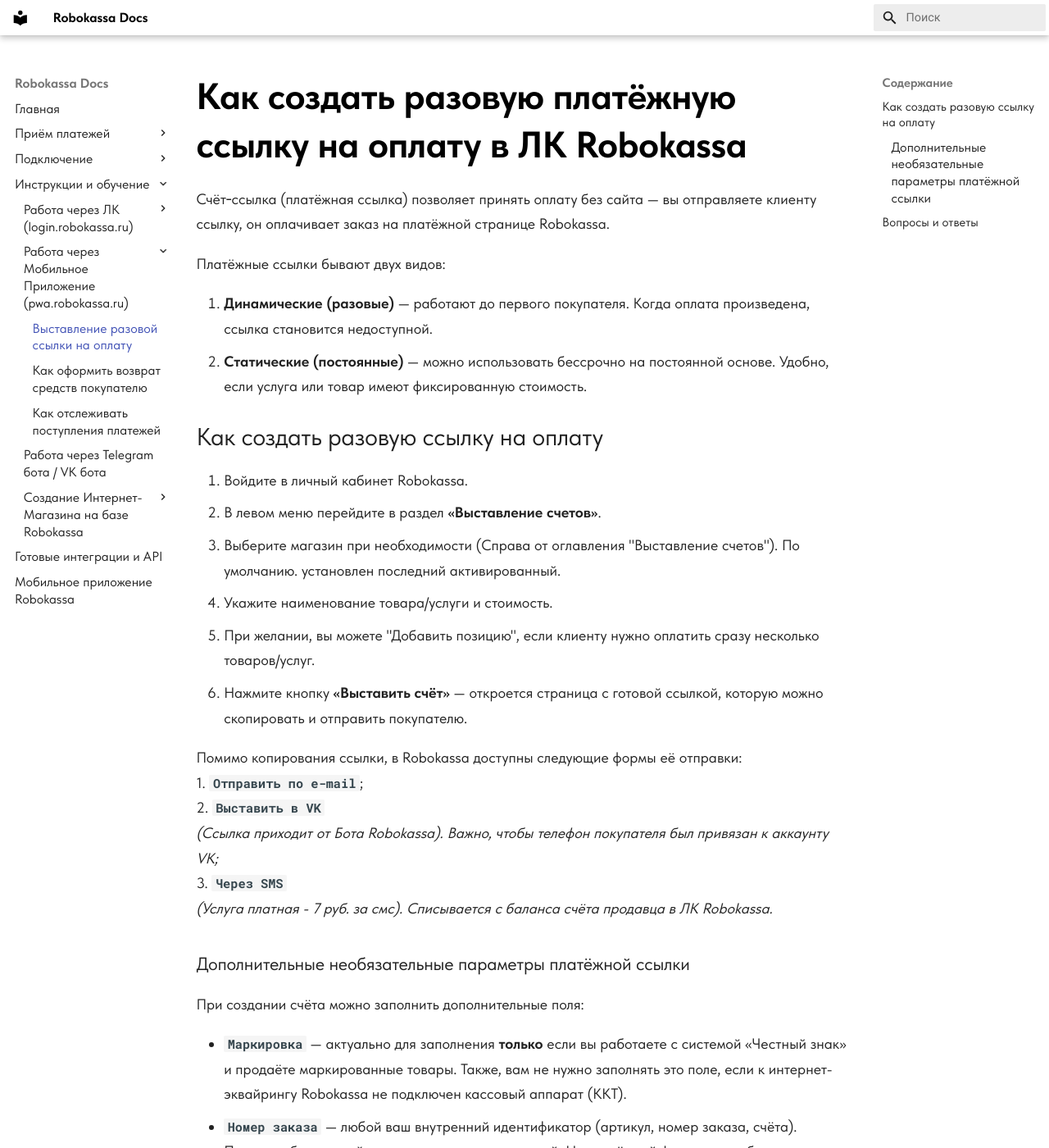
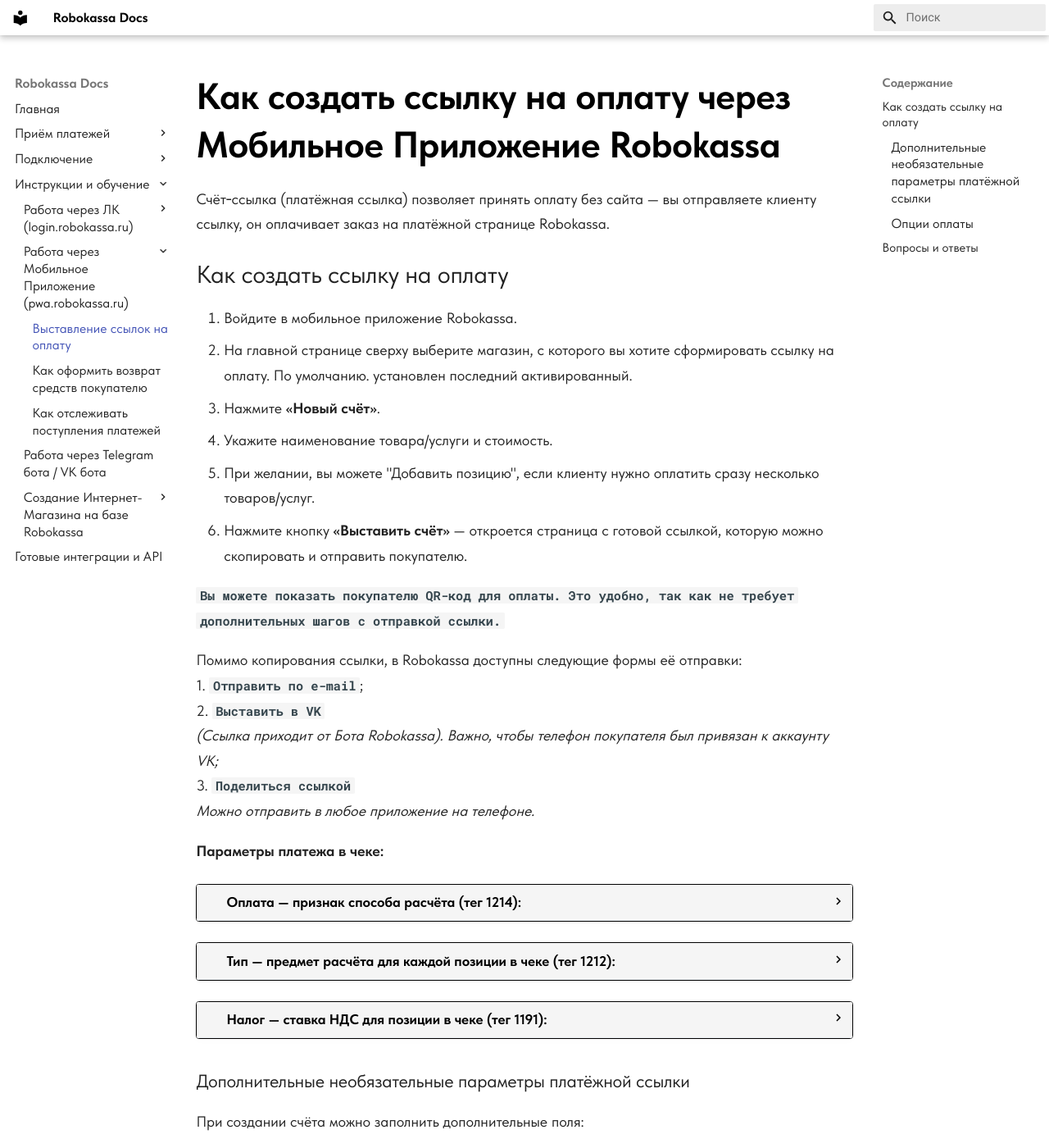
Before and after one commit to rk-sales/docs, an MkDocs documentation site: the page built from docs/instructions/app-robokassa/app-paylink.md, in a window 1280 px wide and 1400 px high. Shown: the whole window at 82% size. Built offline with MkDocs 1.6.1 and Material for MkDocs 9.7.7, drawn with Linux system fonts in a browser that asks for light colours; some of the changed text lies outside the part shown.

```diff
--- a/docs/extra.css
+++ b/docs/extra.css
@@ -738,3 +738,76 @@ p.table-mobile-hint {
   border-bottom: 1px solid #eaeef2 !important;
   background-color: #f5f5f5 !important;
 }
+
+/* ===== ТАРИФНАЯ ТАБЛИЦА — РАВНЫЕ СТОЛБЦЫ ===== */
+.md-typeset .standard-table table {
+  table-layout: fixed !important;
+  width: 100% !important;
+  margin: 0 0 !important;
+  border-collapse: collapse !important;
+}
+
+.md-typeset .standard-table table th,
+.md-typeset .standard-table table td {
+  width: 33.333% !important;
+  min-width: 33.333% !important;
+  max-width: 33.333% !important;
+  padding: 0.5rem 0.35rem !important;
+  font-size: 16px !important;
+  font-weight: 400 !important;
+  letter-spacing: normal !important;
+  white-space: normal !important;
+  word-break: break-word !important;
+  overflow-wrap: break-word !important;
+  line-height: 1.4 !important;
+  text-align: left !important;
+  vertical-align: middle !important;
+}
+
+.md-typeset .standard-table table th {
+  font-weight: 700 !important;
+  background-color: #f5f5f5 !important;
+}
+
+/* Отменяем глобальный стиль для первого столбца */
+.md-typeset .standard-table table td:first-child,
+.md-typeset .standard-table table th:first-child {
+  width: 33.333% !important;
+  min-width: 33.333% !important;
+  max-width: 33.333% !important;
+  background-color: #f5f5f5 !important;
+  padding-left: 0.5rem !important;
+  padding-right: 0.5rem !important;
+  font-size: 16px !important;
+  letter-spacing: normal !important;
+  line-height: 1.4 !important;
+}
+
+/* Принудительно отменяем глобальный стиль для 2-го и 3-го столбцов */
+.md-typeset .standard-table table td:not(:first-child),
+.md-typeset .standard-table table th:not(:first-child) {
+  font-size: 16px !important;
+  letter-spacing: normal !important;
+  line-height: 1.4 !important;
+  white-space: normal !important;
+  word-break: break-word !important;
+  overflow-wrap: break-word !important;
+}
+
+/* ===== ИКОНКИ В ТЕКСТЕ (inline) ===== */
+.icon-inline {
+  display: inline-block !important;
+  width: 20px !important;
+  height: 20px !important;
+  vertical-align: middle !important;
+  margin: 0 2px !important;
+  object-fit: contain !important;
+}
+
+/* Для списков и заголовков можно чуть крупнее */
+.md-typeset li .icon-inline,
+.md-typeset h3 .icon-inline,
+.md-typeset h4 .icon-inline {
+  width: 20px !important;
+  height: 20px !important;
+}
--- a/docs/instructions/app-robokassa/app-paylink.md
+++ b/docs/instructions/app-robokassa/app-paylink.md
@@ -1,44 +1,26 @@
-# Как создать разовую платёжную ссылку на оплату в ЛК Robokassa
+# Как создать ссылку на оплату через Мобильное Приложение Robokassa
 
 Счёт‑ссылка (платёжная ссылка) позволяет принять оплату без сайта — вы отправляете клиенту ссылку, он оплачивает заказ на платёжной странице Robokassa.
 
-Платёжные ссылки бывают двух видов:
+## Как создать ссылку на оплату
 
-1. **Динамические (разовые)** — работают до первого покупателя. Когда оплата произведена, ссылка становится недоступной.
-2. **Статические (постоянные)** — можно использовать бессрочно на постоянной основе. Удобно, если услуга или товар имеют фиксированную стоимость.
-
-## Как создать разовую ссылку на оплату
-
-1. Войдите в личный кабинет Robokassa.
-2. В левом меню перейдите в раздел **«Выставление счетов»**.
-3. Выберите магазин при необходимости (Справа от оглавления "Выставление счетов"). По умолчанию. установлен последний активированный.
+1. Войдите в мобильное приложение Robokassa.
+2. На главной странице сверху выберите магазин, с которого вы хотите сформировать ссылку на оплату. По умолчанию. установлен последний активированный.
+3. Нажмите **«Новый счёт»**.
 3. Укажите наименование товара/услуги и стоимость.
 4. При желании, вы можете "Добавить позицию", если клиенту нужно оплатить сразу несколько товаров/услуг.
 5. Нажмите кнопку **«Выставить счёт»** — откроется страница с готовой ссылкой, которую можно скопировать и отправить покупателю.
+
+**`Вы можете показать покупателю QR-код для оплаты. Это удобно, так как не требует дополнительных шагов с отправкой ссылки.`**
 
 Помимо копирования ссылки, в Robokassa доступны следующие формы её отправки:
 1. **`Отправить по e-mail`**;
 2. **`Выставить в VK`**
 *(Ссылка приходит от Бота Robokassa). Важно, чтобы телефон покупателя был привязан к аккаунту VK;*
-3. **`Через SMS`**
-*(Услуга платная - 7 руб. за смс). Списывается с баланса счёта продавца в ЛК Robokassa.*
+3. **`Поделиться ссылкой`**
+*Можно отправить в любое приложение на телефоне.*
 
-### Дополнительные необязательные параметры платёжной ссылки
-
-При создании счёта можно заполнить дополнительные поля:
-
-- **`Маркировка`** — актуально для заполнения **только** если вы работаете с системой «Честный знак» и продаёте маркированные товары. Также, вам не нужно заполнять это поле, если к интернет-эквайрингу Robokassa не подключен кассовый аппарат (ККТ).
-- **`Номер заказа`** — любой ваш внутренний идентификатор (артикул, номер заказа, счёта). Помогает быстро найти оплату в истории операций. На платёжной форме не отображается.
-- **`Описание заказа`** — что именно оплачивает клиент (товар, услуга, период, номер договора и т.п.). Видно на платёжной странице.
-- **`Комментарий для сотрудников`** — внутренний комментарий, который виден только вам и сотрудникам в личном кабинете. Клиент его не видит.
-- **`Связать аванс или предоплату`** — отметьте, если оплата по ссылке является авансом или предоплатой по договору.
-- **`SuccessUrl2`** — дополнительный адрес, на который клиент будет перенаправлен после успешной оплаты (например, на личный кабинет или страницу с материалами).
-- **`FailUrl2`** — дополнительный адрес для перенаправления при неуспешной оплате (например, страницу с инструкцией по повторной оплате).
-- **`Опции оплаты`** — можно задать сколько дней будет действовать ссылка и выбрать интерфейс оплаты (Русский или Английский).
-
-Заполняйте только те поля, которые нужны для конкретного счёта‑ссылки.
-
-**Параметры платежа в чеке (справа):**
+**Параметры платежа в чеке:**
 
 ??? example "**Оплата** — признак способа расчёта (тег 1214):"
 
@@ -88,6 +70,33 @@
     11. **`НДС +22%`** — расчётная ставка (с 2026 года): сумма НДС входит в цену, считается как `цена * 22/122`.
     12. **`НДС 22/122`** — сумма НДС выделена отдельно и соответствует 22% от налогооблагаемой базы (нововведение 2026 года).
 
+
+### Дополнительные необязательные параметры платёжной ссылки
+
+При создании счёта можно заполнить дополнительные поля:
+
+- **`Маркировка`** — актуально для заполнения **только** если вы работаете с системой «Честный знак» и продаёте маркированные товары. Также, вам не нужно заполнять это поле, если к интернет-эквайрингу Robokassa не подключен кассовый аппарат (ККТ).
+- **`Номер заказа`** — любой ваш внутренний идентификатор (артикул, номер заказа, счёта). Помогает быстро найти оплату в истории операций. На платёжной форме не отображается.
+- **`Описание заказа`** — что именно оплачивает клиент (товар, услуга, период, номер договора и т.п.). Видно на платёжной странице.
+- **`Комментарий для сотрудников`** — внутренний комментарий, который виден только вам и сотрудникам в личном кабинете. Клиент его не видит.
+- **`Почта для чека`** — когда покупатель перейдёт по ссылке на оплату, ему обязательно потребуется указать свой e-mail для получения чека или квитанции об оплате. Функция **«Почта для чека»** позволяет заранее указать e-mail адрес, чтобы сократить пользовательский путь к совершению платежа.
+
+###Опции оплаты
+
+Платёжные ссылки бывают двух видов:
+
+1. **Единоразовая оплата (Динамические)** — работают до первого покупателя. Когда оплата произведена, ссылка становится недоступной.
+2. **Многоразовая оплата (Статические)** — ссылка функционирует на постоянной основе. Удобно, если услуга или товар имеют фиксированную стоимость.
+> Можно создать несколько подобных ссылок, сохранить себе в блокнот или мессенджер и отправлять покупателям без необходимости постоянно заходить в приложение и создавать новые.
+
+**Дополнительные опции:**
+
+- **`Срок действия счёта`** — сколько будет действовать ссылка на оплату.
+- **`Язык счёта`** - можно выбрать Русский или Английский. Актуально для иностранных покупателей.
+- **`Способы оплаты`** - можно выбирать, какие платёжные методы будут отображаться у покупателя на платёжной форме. Например, оплата только банковскими картами или только оплата в рассрочку.
+
+Заполняйте только те поля, которые нужны для конкретного счёта‑ссылки.
+
 ---
 
 ## Вопросы и ответы
@@ -96,20 +105,24 @@
 
     После оплаты:
 
-    - в ЛК, в разделе **«Выставление счетов»**, у счёта появится статус **«Оплачен»**;
-    - в разделе **«Баланс и вывод средств»** сумма отобразится в доступном остатке (с учётом правил зачисления);
+    - в приложении, в разделе **«Счета»**, у счёта появится статус **«Оплачен»**;
+    - на главной странице, отобразится сумма поступления на баланс;
     - при настроенных у магазина `ResultURL` вы получите техническое уведомление (можно например передавать на e-mail).
 
-	Также, вы можете подключить уведомления в VK или Telegram. Для этого зайдите в раздел "Центр продаж" в левом меню и найдите подраздел "Подключить уведомления для VK и Telegram".
+	Также, вы можете подключить уведомления в VK или Telegram. Для этого зайдите в ЛК Robokassa по login.robokassa.ru и перейдите в раздел "Центр продаж" в левом меню. Найдите подраздел "Подключить уведомления для VK и Telegram".
 
 ??? question "Что делать, если клиент говорит, что оплатил, а у меня счёт всё ещё «ожидает оплаты»?"
 
     Проверьте:
 
-    - статус операции в разделе **«Выставление счетов»**;
+    - статус операции в разделе **«Счета»**;
     - уточните не было ли у клиента ошибки на платёжной странице (отмена, недостаточно средств, 3‑D Secure и т.п.);
 
-    Если клиент утверждает, что оплата списалась, однако в ЛК у вас отображается статус счёта "Не оплачен" — попросите клиента сделать скриншот оплаты и обратитесь в поддержку в ЛК Robokassa - слева в меню "Поддержка" -- "Создать запрос" или напишите к нам в телеграм-бот: [@robosupport_bot](https://t.me/robosupport_bot){ target="_blank" }.
+    Если клиент утверждает, что оплата списалась, однако в приложении у вас отображается статус счёта "В ожидании" — попросите клиента сделать скриншот оплаты и обратитесь в поддержку Robokassa:
+
+	В меню выберите "Чаты" → "Обращения" → "Новое обращение" → "Произвольный запрос". В теле запроса укажите номер счёта или стоимость и опишите подробно вопрос. Также, можно приложить скриншот, если покупатель его предоставил. Далее, нажмите "Создать обращение".
+
+	Обычно обращения рассматриваются в течение 15 минут. Если вопрос срочный, позвоните на горячую линию 8 800 500 25 57.
 
 ??? question "Можно ли изменить сумму или описание уже созданной платёжной ссылки?"
 
--- a/mkdocs.yml
+++ b/mkdocs.yml
@@ -21,6 +21,7 @@ markdown_extensions:
   - admonition
   - pymdownx.details
   - pymdownx.superfences
+  - md_in_html
 
 nav:
   - Главная: index.md
@@ -70,6 +71,7 @@ nav:
 
   - Инструкции и обучение:
       - Работа через ЛК (login.robokassa.ru):
+          - instructions/lk-robokassa/index.md
           - Вывод и автовывод денежных средств: instructions/lk-robokassa/vyvod.md
           - Выставление разовой ссылки на оплату: instructions/lk-robokassa/dynamic-link.md
           - Выставление многоразовой ссылки на оплату: instructions/lk-robokassa/static-link.md
@@ -91,7 +93,8 @@ nav:
                   - Модуль-Касса: instructions/lk-robokassa/fz-54/external-integration/modul-kassa.md
                   - МТС-Касса: instructions/lk-robokassa/fz-54/external-integration/mts.md
       - Работа через Мобильное Приложение (pwa.robokassa.ru):
-          - Выставление разовой ссылки на оплату: instructions/app-robokassa/app-paylink.md
+          - instructions/app-robokassa/index.md
+          - Выставление ссылок на оплату: instructions/app-robokassa/app-paylink.md
           - Как оформить возврат средств покупателю: instructions/app-robokassa/app-vozvrat.md
           - Как отслеживать поступления платежей: instructions/app-robokassa/app-paynotify.md
 
@@ -101,5 +104,3 @@ nav:
           - RobokassaShopBot в Telegram: instructions/rk-shops/rkshop-bot.md
 
   - Готовые интеграции и API: integratsii/index.md
-
-  - Мобильное приложение Robokassa: mobile-app/index.md
```
Also changed, not shown: docs/instructions/app-robokassa/app-paynotify.md (+2 -0 lines), docs/instructions/app-robokassa/app-vozvrat.md (+7 -16 lines), docs/instructions/app-robokassa/index.md (+27 -0 lines), docs/instructions/lk-robokassa/index.md (+33 -0 lines), docs/instructions/lk-robokassa/vyvod.md (+10 -6 lines), docs/instructions/rk-shops/rkshop-bot.md (+55 -0 lines), docs/instructions/rk-shops/robomarket.md (+91 -0 lines), docs/integratsii/index.md (+12 -0 lines).
